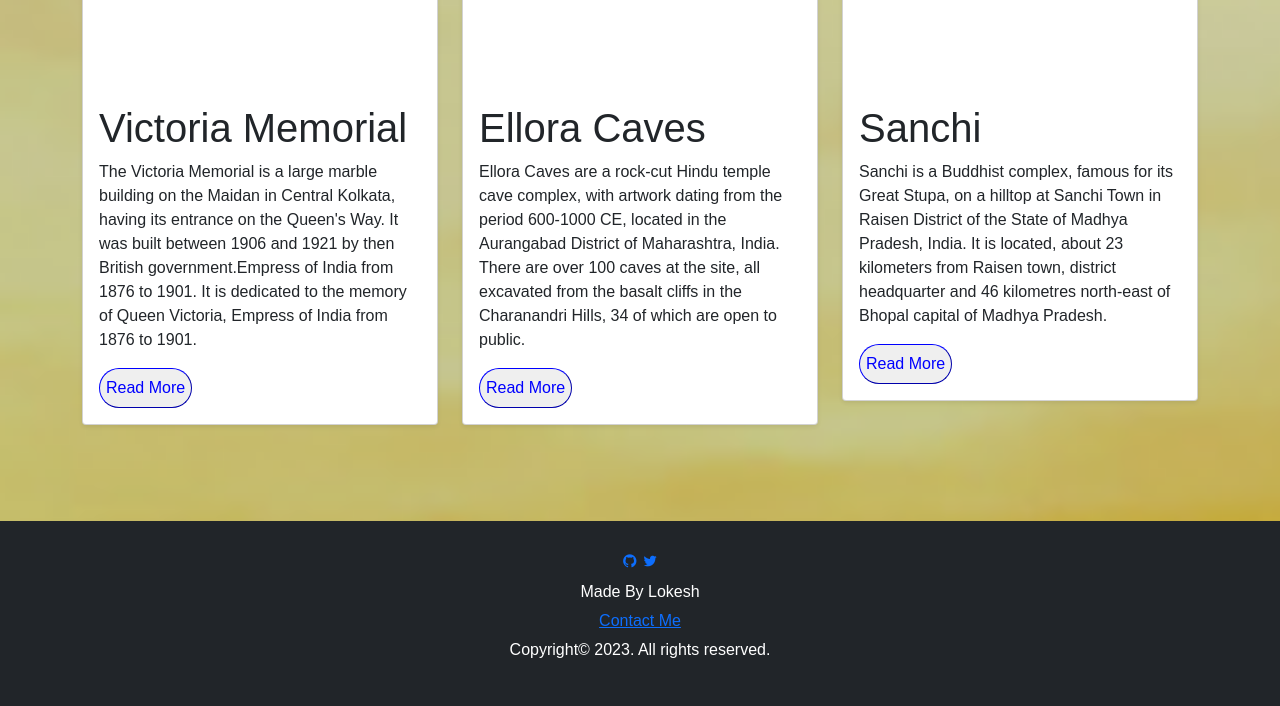
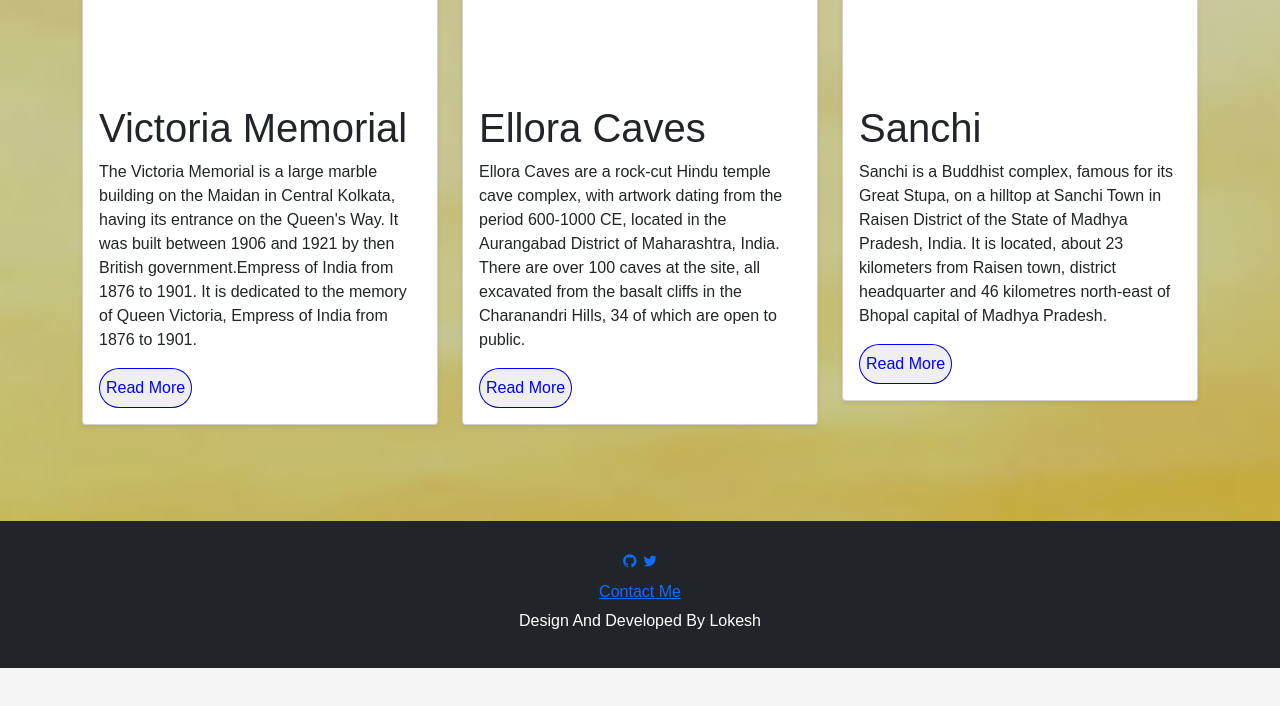
Before and after one commit to erehh07/historical-place-India.github.to, a plain HTML site: page index.html in a window 1280 px wide. Shown: the part 1428-2134 px from the top of the page. After the commit the page ends 2096 px from the top, so only its background shows below. Drawn offline with nearby package versions, Linux system fonts and the light colour scheme.

Commit message:
Update index.html

```diff
--- a/index.html
+++ b/index.html
@@ -27,7 +27,7 @@
     <!-- Navbar -->
     <nav class="navbar navbar-dark bg-dark navbar-expand-md sticky-top ">
         <div class="container-lg">
-            <a class="navbar-brand fw-md-bold fs-4 fs-md-1 brandFont" href=""
+            <a class="navbar-brand fw-md-bold fs-4 fs-md-1 brandFont" href="https://erehh07.github.io/historical-place-India.github.to/"
                 target="_blank">
                 Historical places <span class="d-none d-sm-inline-block">in India </span>
             </a>
@@ -316,15 +316,18 @@
         <a href="https://twitter.com/ERICKWILLS5?t=azmYEYjDvPtRA7_SZiKYuQ&s=09" target="_blank"><i class='bx bxl-twitter'></i></a>
 
     </div>
-    <div class="made"> Made By Lokesh</div>
+       <div id="contact">
+
+    <a href="mailto:lokkeshh.reddyyy@gmail.com" target="_blank">Contact Me  </a></div>
+    <div class="made"> Design And Developed By Lokesh</div>
     <div id="contact">
-   <a href="mailto:lokkeshh.reddyyy@gmail.com" target="_blank">Contact Me  </a>
+
     </div>
 
         </div>
 
 
-        <p class="copy">Copyright© 2023. All rights reserved.</p>
+
     </section>
     <!--Footer-->
 
```
